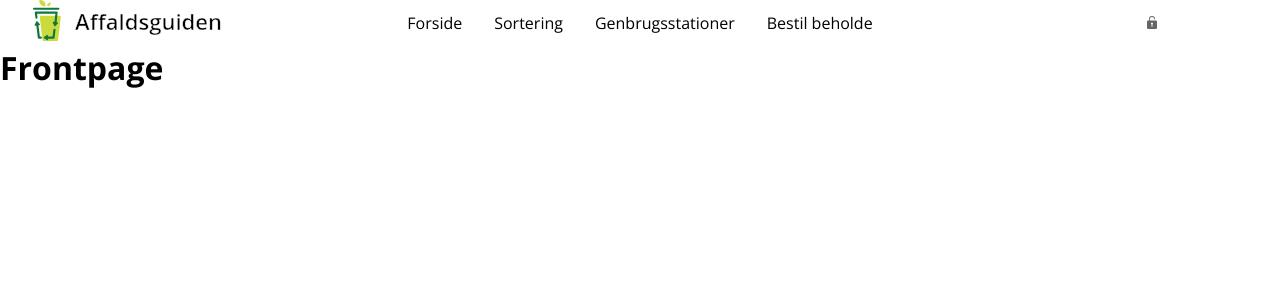
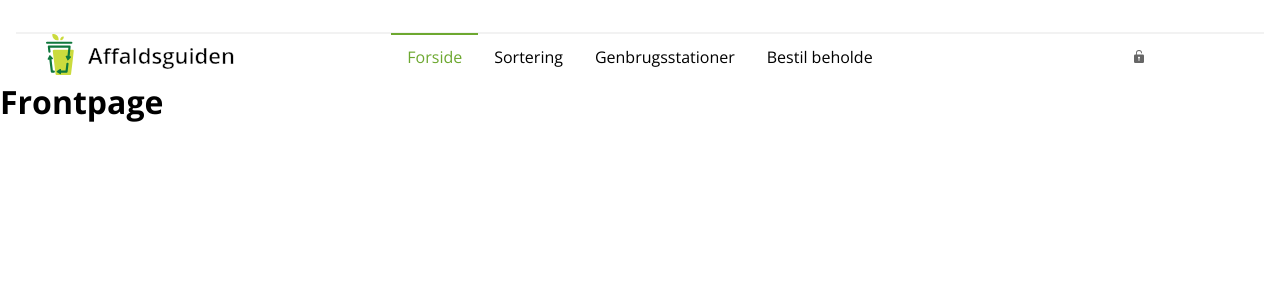
Before and after one commit to TobiasAagaard/Affaldsguiden, a React (Vite) app: page / in a window 1280 px wide. Shown: the top 300 px of the page. Built offline with nearby package versions, Linux system fonts and the light colour scheme.

Commit message:
Navbar styling

```diff
--- a/src/assets/Vars.scss
+++ b/src/assets/Vars.scss
@@ -4,6 +4,7 @@ $black: #000;
 $white: #fff;
 
 $grey: #D8EADB;
+$lightGrey: #F2F2F2;
 $blue: #114D46;
 $green: #6DA830;
-$lightgreen: #62BB65;
+$lightGreen: #62BB65;
--- a/src/components/Navbar/Navbar.jsx
+++ b/src/components/Navbar/Navbar.jsx
@@ -11,12 +11,12 @@ export const Navbar = () => {
                     <img src={Logo} alt="Logo" />
                 </Link>
                 <ul>
-                <li><NavLink>Forside</NavLink></li>
-                <li><NavLink>Sortering</NavLink></li>
-                <li><NavLink>Genbrugsstationer</NavLink></li>
-                <li><NavLink>Bestil beholde</NavLink></li>
+                    <li><NavLink to={"/"}>Forside</NavLink></li>
+                    <li><NavLink to={"/sortering"}>Sortering</NavLink></li>
+                    <li><NavLink to={"/genbrugsstationer"}>Genbrugsstationer</NavLink></li>
+                    <li><NavLink to={"/bestil"}>Bestil beholde</NavLink></li>
                 </ul>
-            <Link>
+                <Link to={"/login"}>
                     <img src={LoginUnlock} alt="icon for login page" />
                 </Link>
         </nav>
--- a/src/components/Navbar/Navbar.scss
+++ b/src/components/Navbar/Navbar.scss
@@ -5,6 +5,8 @@
     grid-template-columns: 20% auto 20%;
     align-items: center;
     justify-items: center;
+    border-top: solid 2px $lightGrey;
+    margin: 2rem 1rem 0 1rem;
 
     ul {
         display: flex;
@@ -14,6 +16,15 @@
                 color: $black;
                 text-decoration: none;
                 padding: 0 1rem;
+                transition: all 0.2s ease-in-out;
+                &.active {
+                    color: $green;
+                    border-top: solid 2px;
+                    padding-top: 0.7rem;
+                }
+                &:hover {
+                    color: $green;
+                }
             }
         }
     }
```
Lines whose indentation alone changed are shown as unchanged.
